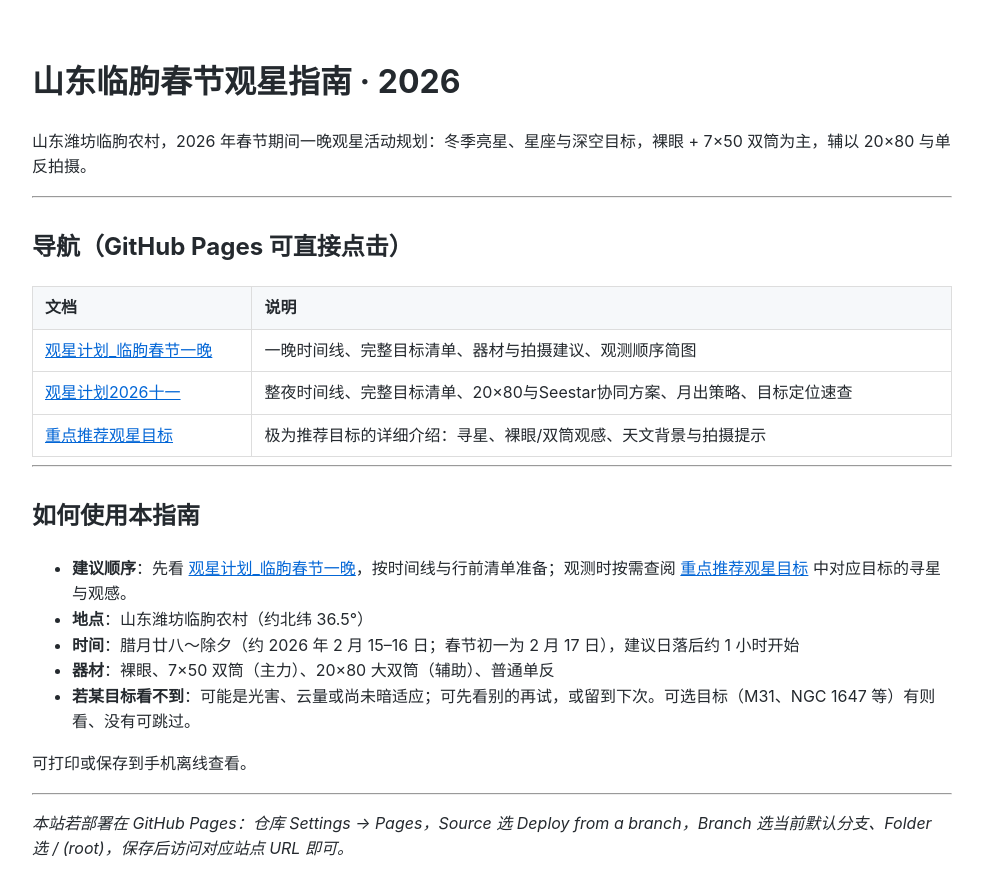
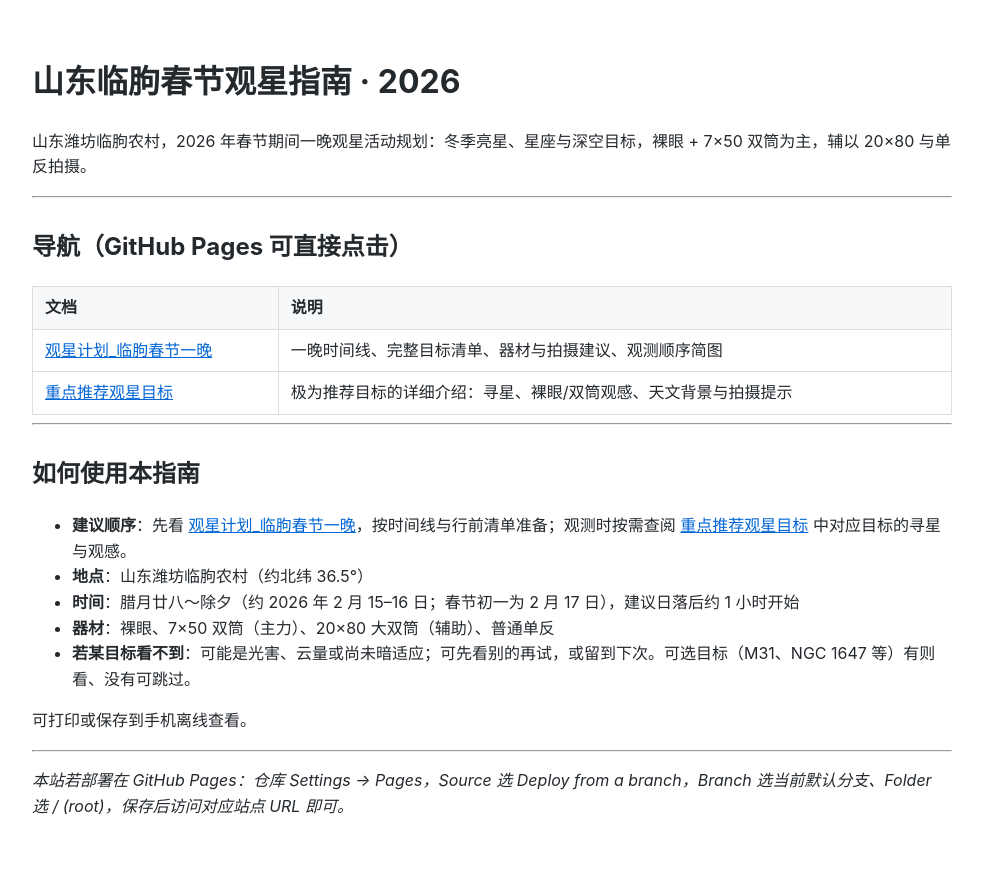
Before and after one commit to dadongshangu/nightwatch, a Jekyll site: the page built from 2026_shandong/index.md, in a window 1280 px wide. Shown: the top 895 px of the page, without its empty margins (148-1131 px from the left). Built offline with Jekyll 4.4.1, drawn with Linux system fonts in a browser that asks for light colours; our own code applies the rules of GitHub Pages for plain Markdown files.

Commit message:
Update index.md

```diff
--- a/2026_shandong/index.md
+++ b/2026_shandong/index.md
@@ -12,7 +12,6 @@ layout: default
 | 文档 | 说明 |
 |------|------|
 | [观星计划_临朐春节一晚](观星计划_临朐春节一晚) | 一晚时间线、完整目标清单、器材与拍摄建议、观测顺序简图 |
-| [观星计划2026十一](2026十一观星) | 整夜时间线、完整目标清单、20×80与Seestar协同方案、月出策略、目标定位速查 |
 | [重点推荐观星目标](重点推荐观星目标) | 极为推荐目标的详细介绍：寻星、裸眼/双筒观感、天文背景与拍摄提示 |
 
 ---
```
